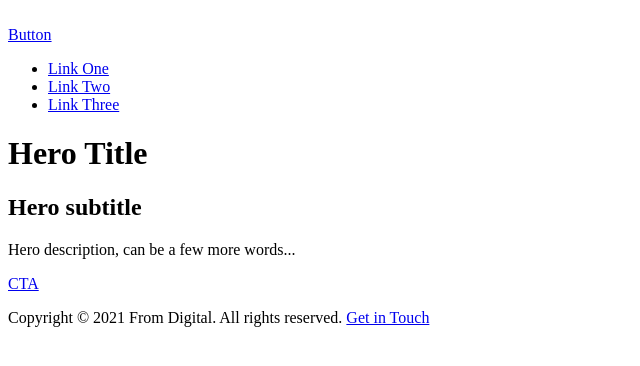
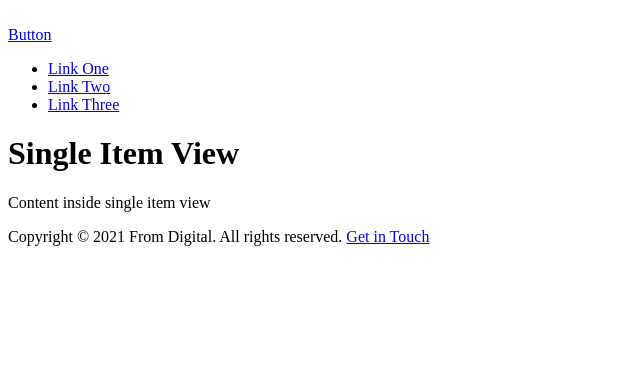
Before and after one commit to HagelBagel/Taggert, a website: page app/index.html in a window 1280 px wide. Shown: the whole page, without its empty margins (0-640 px from the left). Drawn offline with Linux system fonts and the light colour scheme.

Commit message:
Started single-item-view branch

```diff
--- /dev/null
+++ b/app/assets/styles/modules/_view-single-item.css
@@ -0,0 +1,3 @@
+.view-single-item {
+    background-color: $mainBlue;
+}
--- a/app/index.html
+++ b/app/index.html
@@ -45,20 +45,14 @@
       </picture>
     -->
 
-    <!-- Centered content on top of large hero image -->
-    <div class="large-hero__text-content">
-      <div class="wrapper">
-        <h1 class="large-hero__title">Hero Title</h1>
-        <h2 class="large-hero__subtitle">Hero subtitle</h2>
-        <p class="large-hero__description">Hero description, can be a few more words...</p>
-        <p><a href="#" class="btn btn--orange btn--large">CTA</a></p>
-      </div>
-    </div>
-  </div>
 
   <!-- A page section -->
   <div id="" class="page-section">
     <div class="wrapper">
+      <div class="view-single-item">
+        <h1>Single Item View</h1>
+        <p>Content inside single item view</p>
+      </div>
     </div>
   </div>
 
```
